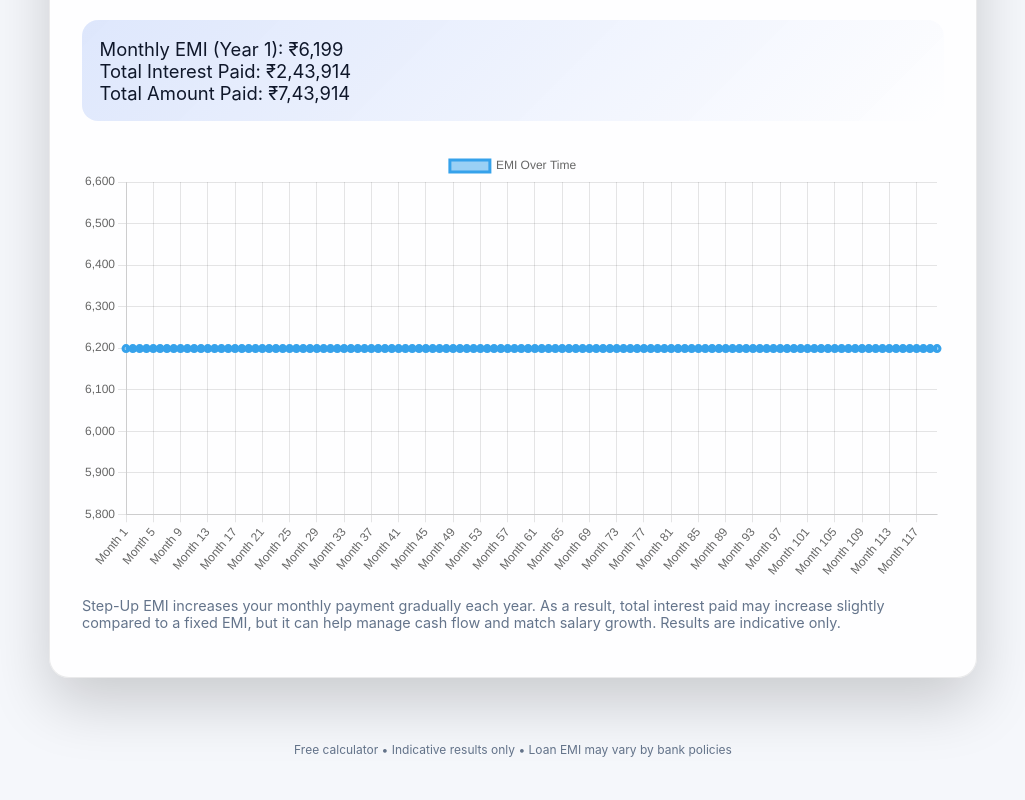
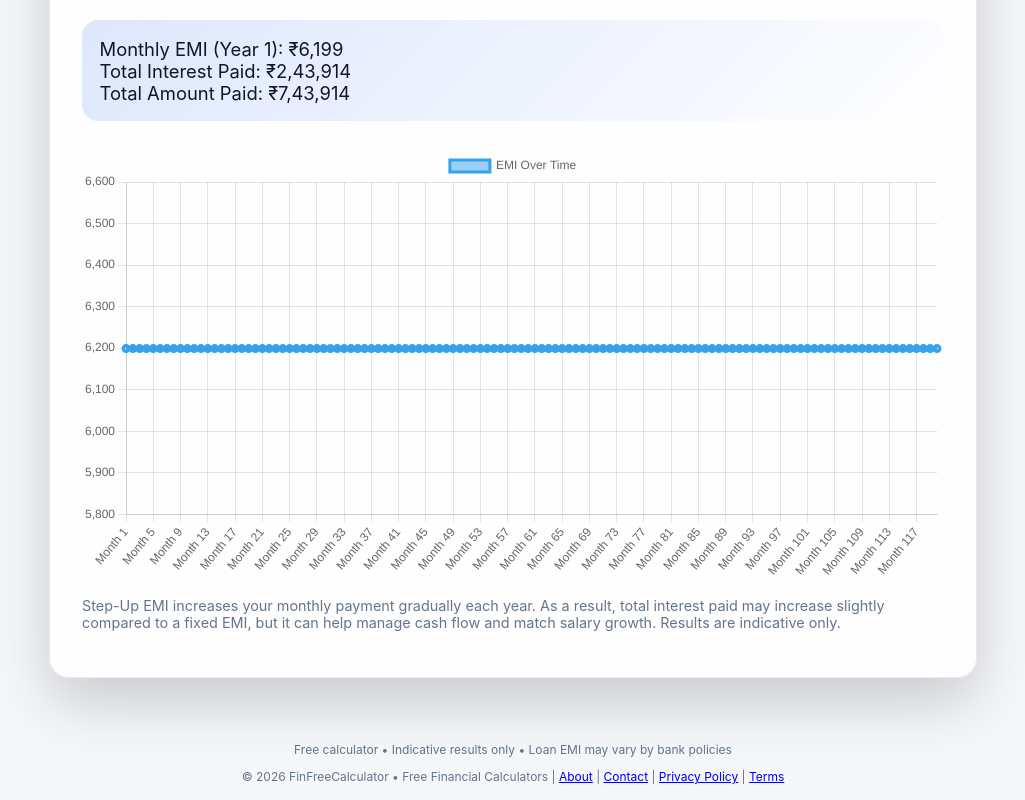
Before and after one commit to jagdaleyash/finfreecalculator, a plain HTML site: page emi.html in a window 1280 px wide. Shown: the part 719-1519 px from the top of the page, without its empty margins (127-1152 px from the left). Before the commit the page ends 1492 px from the top, so only its background shows below. Drawn offline with nearby package versions, Linux system fonts and the light colour scheme.

Commit message:
Update emi.html

```diff
--- a/emi.html
+++ b/emi.html
@@ -74,6 +74,13 @@ gtag('config', 'G-XXXXXXX');
 
 <footer>
   Free calculator • Indicative results only • Loan EMI may vary by bank policies
+  <p>
+    © 2026 FinFreeCalculator • Free Financial Calculators |
+    <a href="about.html">About</a> |
+    <a href="contact.html">Contact</a> |
+    <a href="privacy-policy.html">Privacy Policy</a> |
+    <a href="terms.html">Terms</a>
+  </p>
 </footer>
 
 <script>
```
